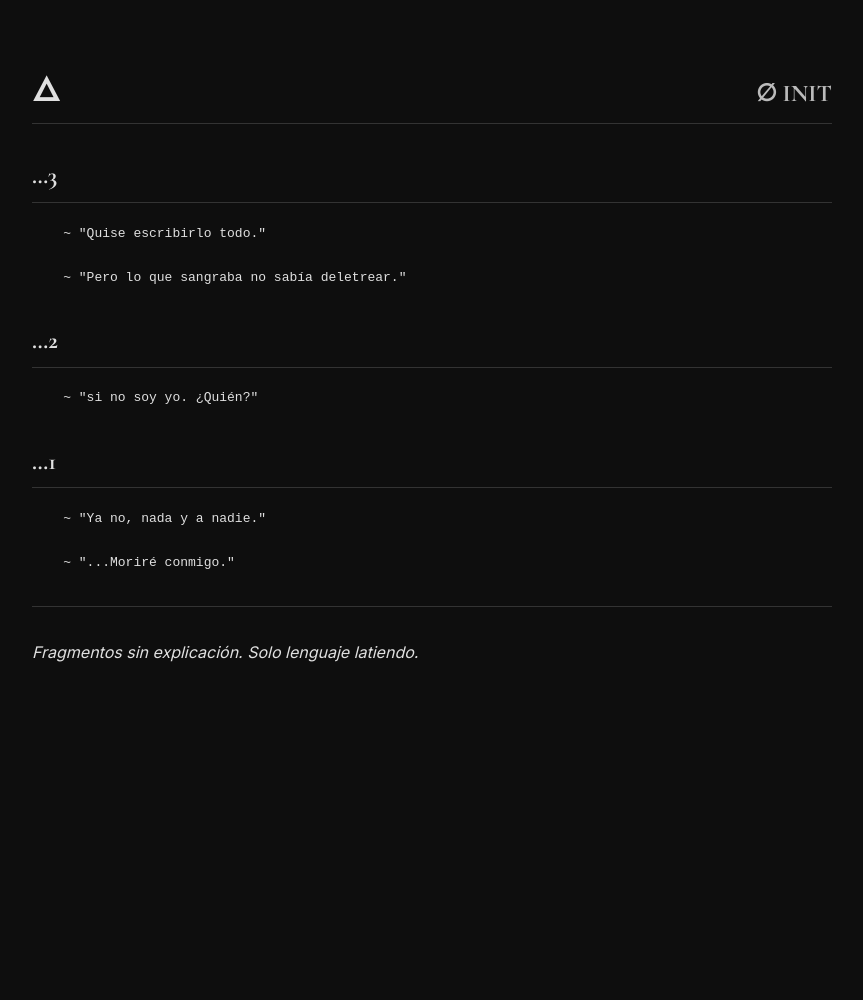
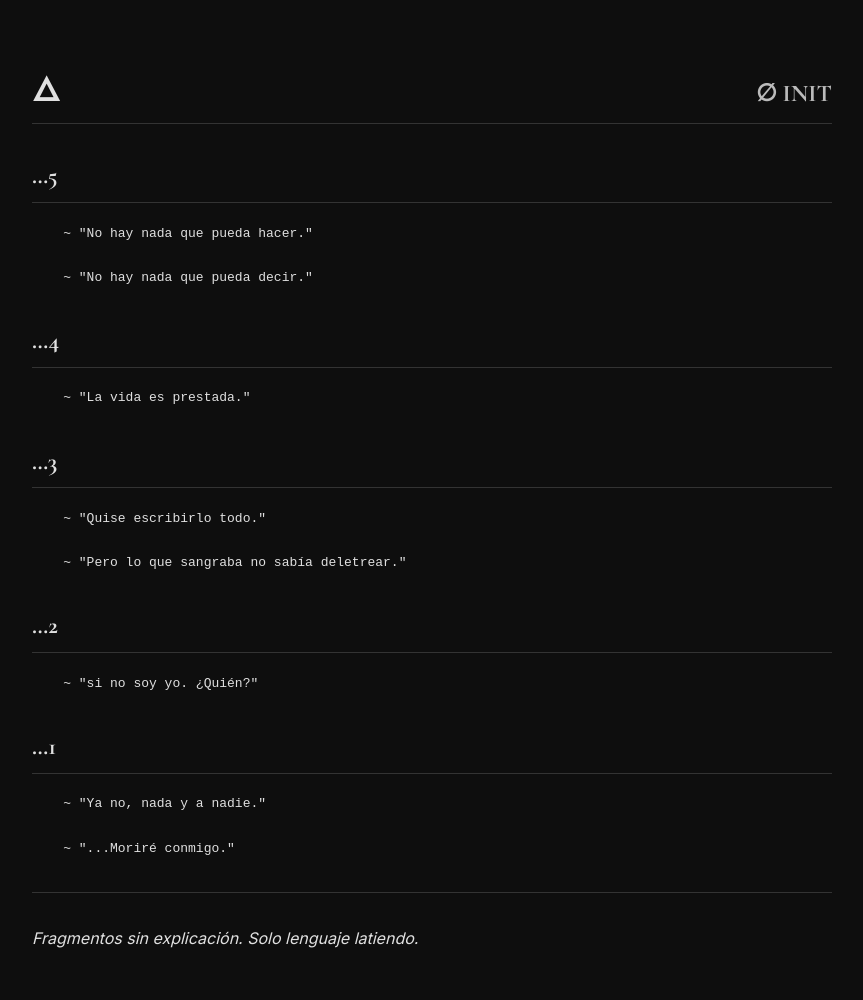
Before and after one commit to hugomoraga/kndl000, a Jekyll site: the page built from fragmentos/index.md, in a window 1280 px wide. Shown: the whole page, without its empty margins (208-1071 px from the left). Built offline with Jekyll 4.4.1, drawn with Linux system fonts in a browser that asks for light colours; before the commit the page ends 900 px from its top, so only the background shows below that.

```diff
--- a/_data/fragmentos.yml
+++ b/_data/fragmentos.yml
@@ -1,3 +1,10 @@
+- id: 005
+  textos:
+    - "No hay nada que pueda hacer."
+    - "No hay nada que pueda decir."
+- id: 004
+  textos:
+    - "La vida es prestada."
 - id: 003
   textos:
     - "Quise escribirlo todo."
```
Also changed, not shown: _assemblage/006.md (+1 -1 lines), _poems/desierto-florido.md (line endings or trailing spaces).
